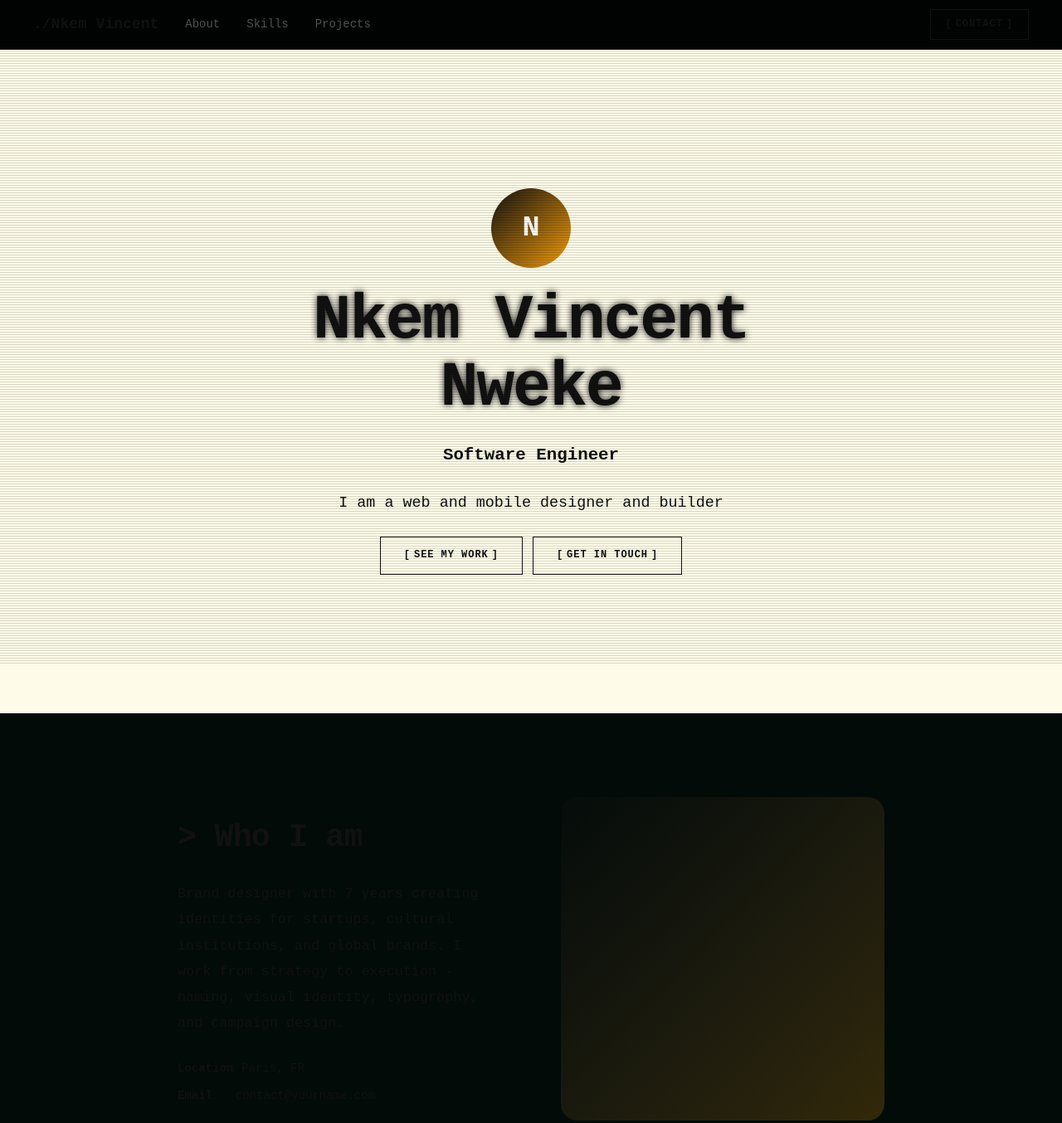
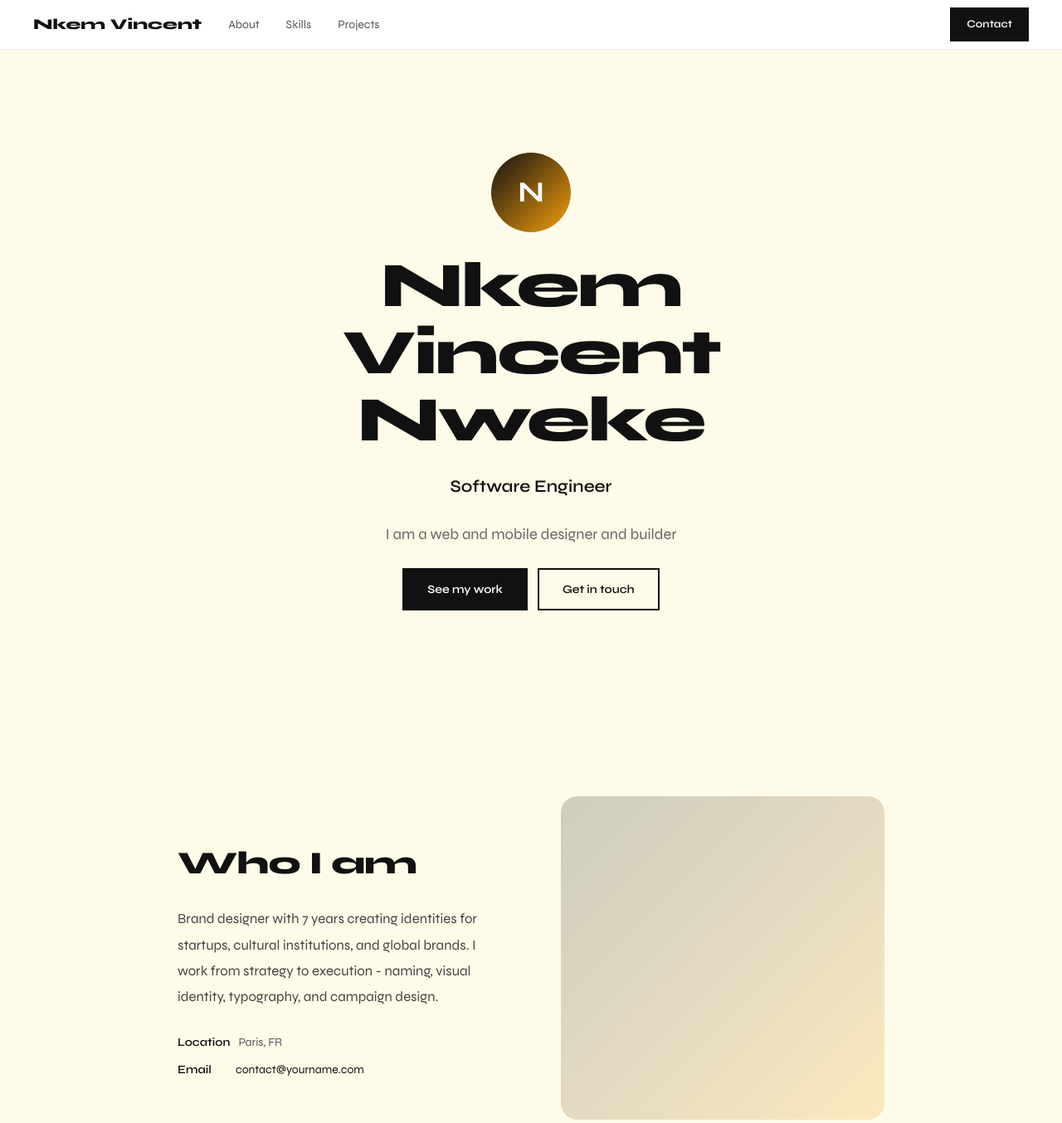
Before and after one commit to Nkemakolamuko/folio-brand-designer-0b5de035, a plain HTML site: page index.html in a window 1280 px wide. Shown: the top 1354 px of the page at 83% size. Drawn offline with Linux system fonts and the light colour scheme.

Commit message:
feat: initial portfolio commit

```diff
--- a/styles.css
+++ b/styles.css
@@ -58,21 +58,3 @@ footer{padding:36px 24px;text-align:center;border-top:1px solid #eee;font-size:1
 }
 .nav-overlay{display:none;position:fixed;inset:0;background:rgba(0,0,0,0.4);z-index:140;}
 .nav-overlay.open{display:block}
-
-body{background:#0a0f1e;min-height:100vh;font-family:'Courier New',monospace!important;}
-*{font-family:'Courier New',monospace!important;}
-body,h1,h2,h3,p,.jt,.tl,.ami,.pb p{color:#111111!important;}
-body::after{content:'';position:fixed;inset:0;background:repeating-linear-gradient(0deg,rgba(0,0,0,0.15),rgba(0,0,0,0.15) 1px,transparent 1px,transparent 3px);pointer-events:none;z-index:9999;}
-h1{text-shadow:0 0 8px #111111,2px 2px 0 rgba(17,17,17,0.3);animation:glitch 4s infinite;}
-@keyframes glitch{0%,96%,100%{text-shadow:0 0 8px #111111;}97%{text-shadow:-2px 0 #f00,2px 0 #0ff;}98%{text-shadow:2px 0 #f00,-2px 0 #0ff;}}
-h2::before{content:'> ';}
-.btn{background:transparent;border:1px solid #111111;color:#111111!important;text-transform:uppercase;letter-spacing:.08em;font-size:12px!important;}
-.btn::before{content:'[';margin-right:4px;}.btn::after{content:']';margin-left:4px;}
-.btn:hover{background:#111111!important;color:#000!important;box-shadow:0 0 20px #111111!important;}
-.about,.skills,.projects,.contact{background:rgba(0,10,3,0.8)!important;border-top:1px solid #11111144;border-bottom:1px solid #11111144;}
-.pc{background:rgba(0,20,5,0.9)!important;border:1px solid #11111166!important;}
-.pc:hover{box-shadow:0 0 20px #11111144!important;border-color:#111111!important;}
-.st{background:transparent!important;border:1px solid #11111166!important;color:#111111!important;}
-nav{background:rgba(0,5,2,0.95)!important;border-bottom:1px solid #11111144!important;}
-.logo::before{content:'./'}
-footer{background:#000305!important;border-top:1px solid #11111133!important;}
```
